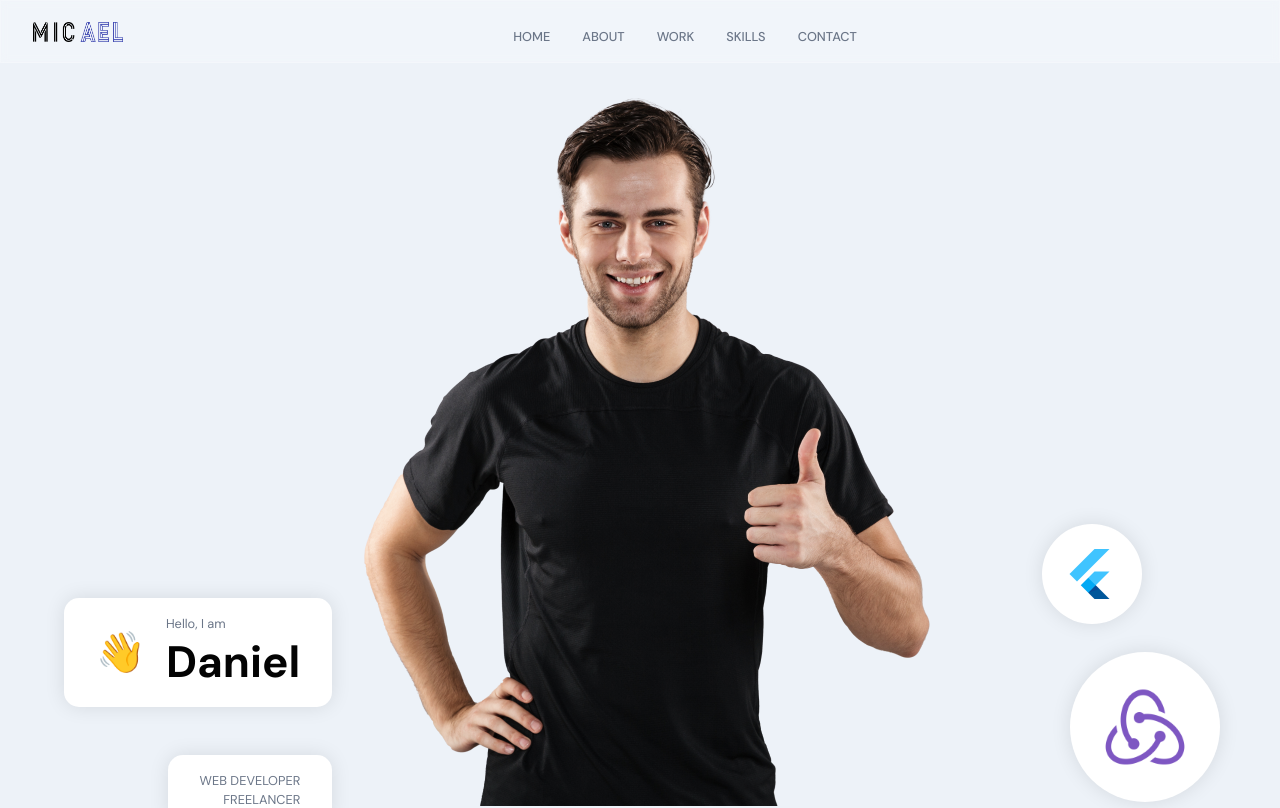
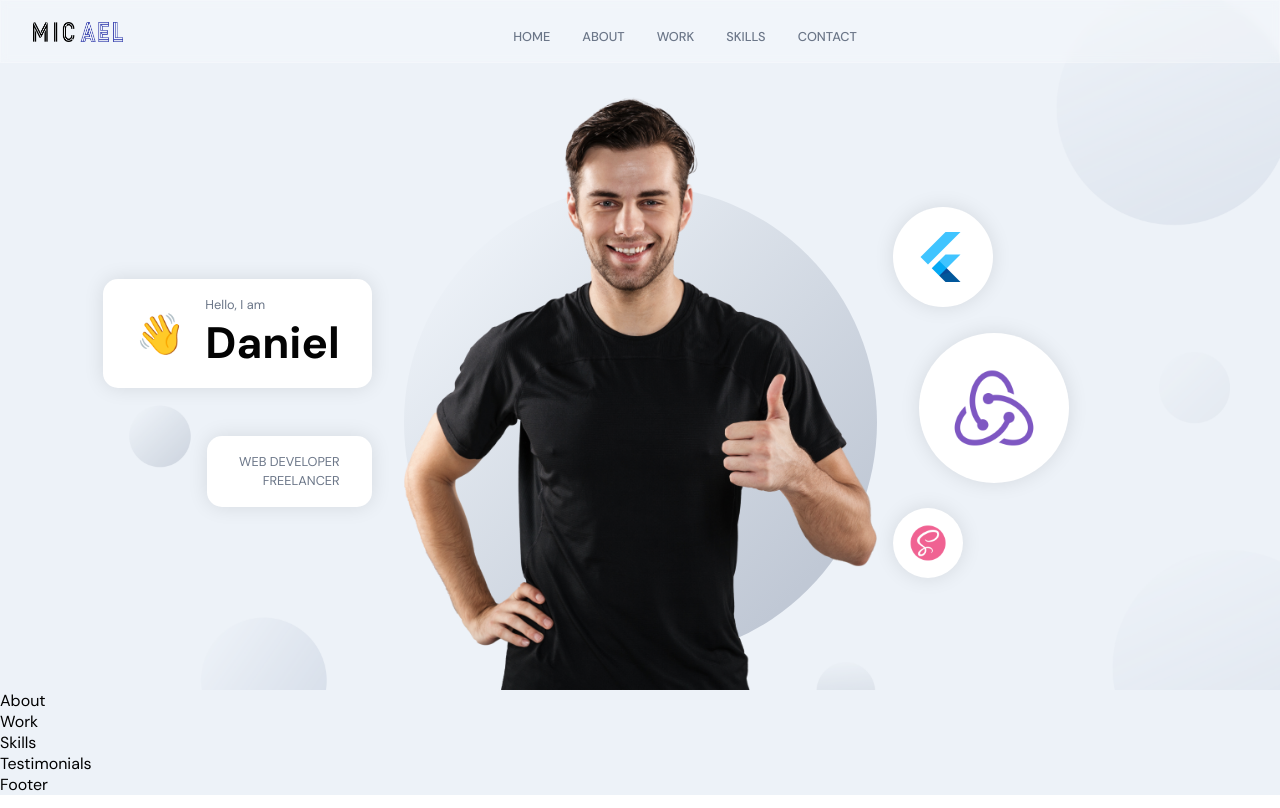
Before and after one commit to DanielKrol90/React.myPortfolio.app, a React (Create React App) app in the folder frontend-app/: page / in a window 1280 px wide. Shown: the top 808 px of the page. Built offline with nearby package versions, Linux system fonts and the light colour scheme.

Commit message:
header section finished

```diff
--- a/frontend-app/src/container/Header/Header.scss
+++ b/frontend-app/src/container/Header/Header.scss
@@ -123,7 +123,7 @@
     }
 
     div:nth-child(2) {
-      margin: 1.75rem;
+      margin: 1.6rem;
       width: 150px;
       height: 150px;
     }
@@ -161,3 +161,33 @@
       }
     }
   }
+
+  .app__header-img {
+    flex: 1;
+    height: 100%;
+
+    display: flex;
+    justify-content: flex-end;
+    align-items: flex-end;
+    position: relative;
+
+    img {
+      width: 100%;
+      object-fit: contain;
+      z-index: 1;
+    }
+
+    .overlay_circle {
+      position: absolute;
+      left: 0;
+      right: 0;
+      bottom: 0;
+      z-index: 0;
+      width: 100%;
+      height: 90%;
+    }
+
+    @media screen and (max-width: 1200px) {
+      margin: 2rem 0;
+    }
+  }
```
